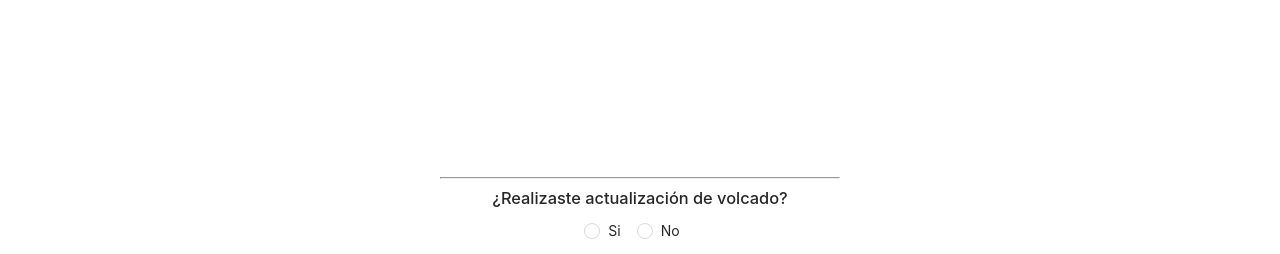
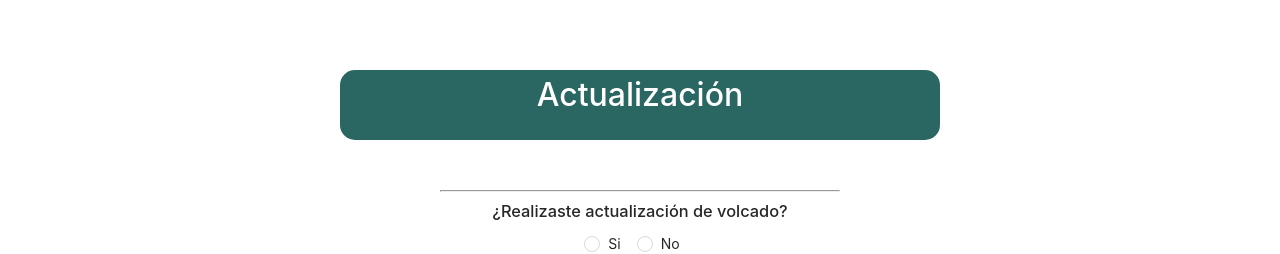
Before and after one commit to caramonp/Nomis-Frontend, a React (Create React App) app in the folder front-tributi/: page / in a window 1280 px wide. Both pictures are taken after a click on the button "Siguiente". Shown: the part 142-396 px from the top of the page. Built offline with nearby package versions, Linux system fonts and the light colour scheme; no server answers.

Commit message:
Diseño de parrafo Actualizacion

```diff
--- a/front-tributi/src/components/UpdateDump/UpdateDump.css
+++ b/front-tributi/src/components/UpdateDump/UpdateDump.css
@@ -5,7 +5,7 @@
   margin: 0 auto;
  }
 
- .title-tax-engine {
+ .title-update-dump {
    background-color: #2a6662;
    margin-bottom: 50px;
    margin-top: -50px;
@@ -17,10 +17,11 @@
 
  .letter-title {
    color: white;
-   display: contents;
-   align-content: center;
    font-size:xx-large;
    font-weight: 500;
+   display         : flex;
+   justify-content : center;
+   align-items     : center;
  }
 
  .anticon svg{
```
